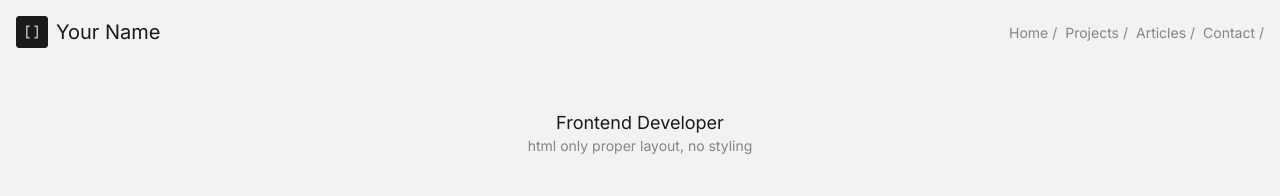
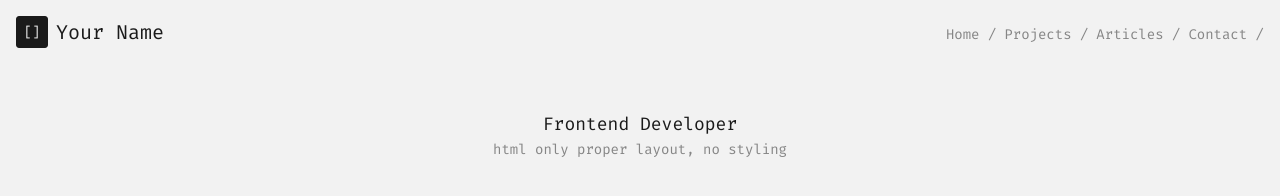
Before and after one commit to justwantajob/personal-portfolio, a plain HTML site: page index.html in a window 1280 px wide. Drawn offline with Linux system fonts and the light colour scheme.

Commit message:
Enhance CSS finish header

```diff
--- a/styles/components/header.css
+++ b/styles/components/header.css
@@ -30,7 +30,7 @@ header {
 
 .header-heading {
   font-weight: 400;
-  font-size: var(--text-xl);
+  font-size: var(--text-2xl);
 }
 
 .header-nav {
@@ -38,7 +38,7 @@ header {
   flex-direction: row;
   align-items: center;
   gap: var(--default-gap);
-  /* margin-top: 8px; */
+  margin-top: calc(var(--default-gap) / 2);
 }
 
 .nav-link {
@@ -87,6 +87,7 @@ header {
 
   .header-head {
     flex-direction: row;
+    align-items: center;
     gap: var(--default-gap);
   }
 
--- a/styles/style.css
+++ b/styles/style.css
@@ -1,7 +1,7 @@
-@import url('https://fonts.googleapis.com/css2?family=Inter:ital,opsz,wght@0,14..32,100..900;1,14..32,100..900&display=swap');
+@import url('https://fonts.googleapis.com/css2?family=Fira+Code:wght@300..700&family=Inter:ital,opsz,wght@0,14..32,100..900;1,14..32,100..900&display=swap');
 
 :root {
-  font-family: Inter;
+  font-family: 'Fira Code', monospace;
   font-weight: 400;
   font-size: --text-base;
 
```
